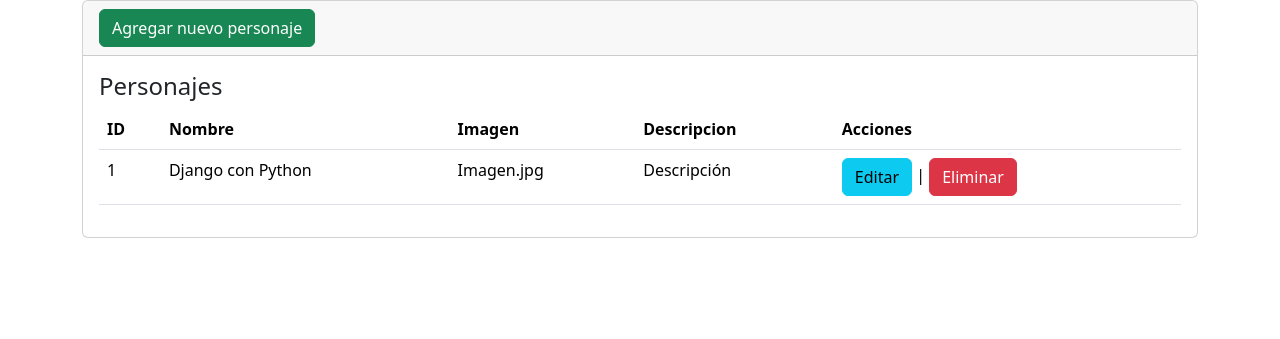
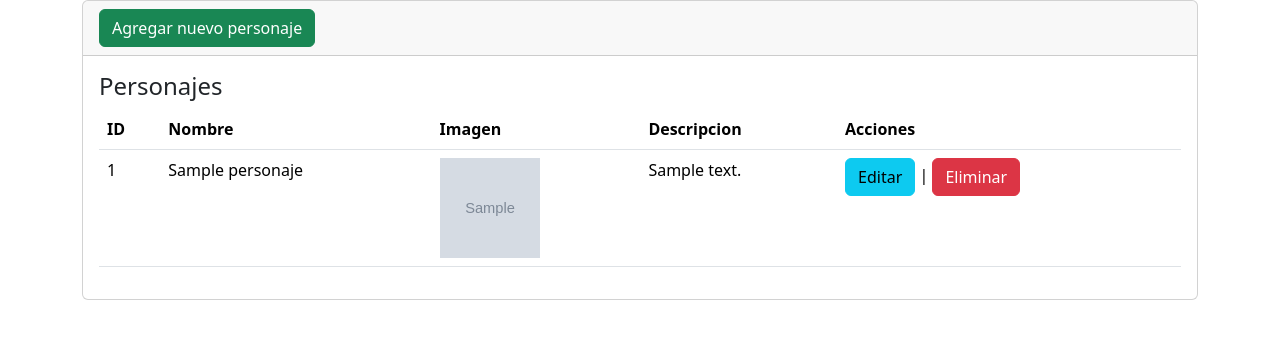
Before and after one commit to andressochoaa/abcprueba, a Django app: page /personajes in a window 1280 px wide. Shown: the part 56-395 px from the top of the page. Run offline with Django 5.2, Linux system fonts and the light colour scheme; tables that the repository leaves empty hold one stand-in row (Sample ...).

Commit message:
se muestran los personajes de la base de datos con las imagenes en la web

```diff
--- a/prueba/prueba/settings.py
+++ b/prueba/prueba/settings.py
@@ -11,6 +11,7 @@ https://docs.djangoproject.com/en/5.0/ref/settings/
 """
 
 from pathlib import Path
+import os
 
 # Build paths inside the project like this: BASE_DIR / 'subdir'.
 BASE_DIR = Path(__file__).resolve().parent.parent
@@ -124,4 +125,7 @@ STATIC_URL = 'static/'
 # Default primary key field type
 # https://docs.djangoproject.com/en/5.0/ref/settings/#default-auto-field
 
+MEDIA_ROOT = os.path.join(BASE_DIR, '')
+MEDIA_URL = '/imagenes/'
+
 DEFAULT_AUTO_FIELD = 'django.db.models.BigAutoField'
--- a/prueba/rickandmorty/templates/personajes/index.html
+++ b/prueba/rickandmorty/templates/personajes/index.html
@@ -25,15 +25,17 @@
                     </tr>
                 </thead>
                 <tbody>
+                    {% for personaje in personajes %}
                     <tr>
-                        <td>1</td>
-                        <td>Django con Python</td>
-                        <td>Imagen.jpg</td>
-                        <td>Descripción</td>
-                        <td> <a class="btn btn-info" href="{% url 'editar' %}" role="button">Editar</a>
-                         |
-                         <a class="btn btn-danger" href="#" role="button">Eliminar</a></td>
+                        <td>{{personaje.id}}</td>
+                        <td>{{personaje.nombre}}</td>
+                        <td><img src="{{personaje.imagen.url}}" width="100" height="100"></td>
+                        <td>{{personaje.descripcion}}</td>
+                        <td>
+                        <a class="btn btn-info" href="{% url 'editar' %}" role="button">Editar</a> |
+                        <a class="btn btn-danger" href="#" role="button">Eliminar</a></td>
                     </tr>
+                    {% endfor %}
                 </tbody>
             </table>
         </div>
--- a/prueba/rickandmorty/urls.py
+++ b/prueba/rickandmorty/urls.py
@@ -1,5 +1,7 @@
 from django.urls import path
 from . import views
+from django.conf import settings
+from django.contrib.staticfiles.urls import static
 
 urlpatterns = [
     path('inicio', views.inicio, name='inicio'),
@@ -7,4 +9,4 @@ urlpatterns = [
     path('personajes', views.personajes, name='personajes'),
     path('personajes/crear', views.crear, name='crear'),
     path('personajes/editar', views.editar, name='editar'),
-]
+] + static(settings.MEDIA_URL, document_root=settings.MEDIA_ROOT)
--- a/prueba/rickandmorty/views.py
+++ b/prueba/rickandmorty/views.py
@@ -1,5 +1,6 @@
 from django.shortcuts import render
 from django.http import HttpResponse
+from .models import Personaje
 
 def inicio(request):
     return render(request, 'paginas/inicio.html')
@@ -8,7 +9,8 @@ def nosotros(request):
 
 
 def personajes(request):
-    return render(request, 'personajes/index.html')
+    personajes = Personaje.objects.all()
+    return render(request, 'personajes/index.html', {'personajes': personajes})
 def crear(request):
     return render(request, 'personajes/crear.html')
 
```
